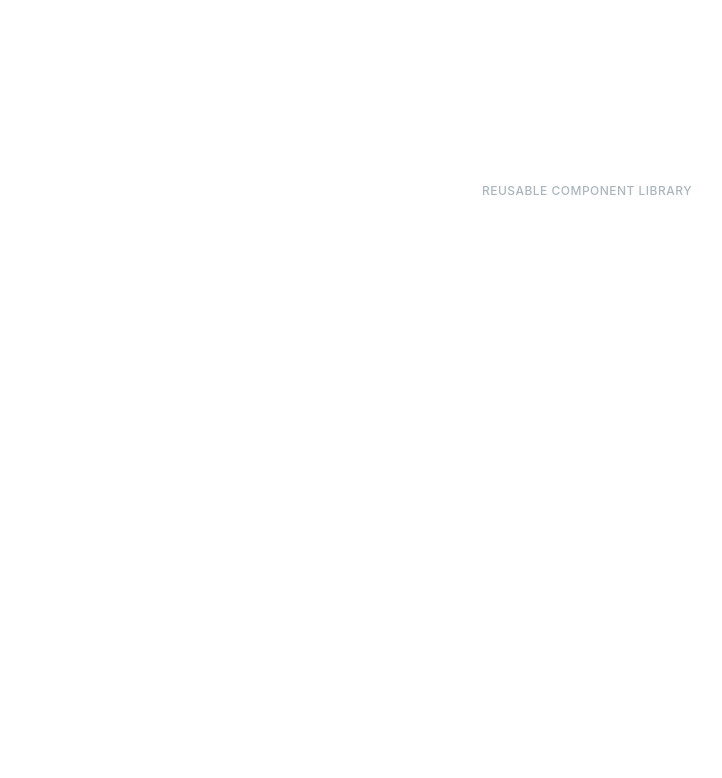
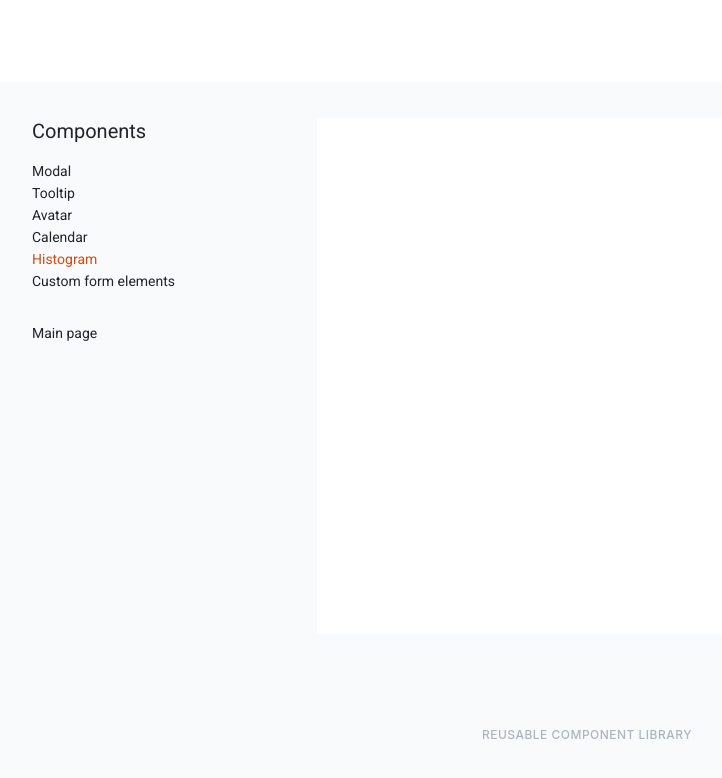
Before and after one commit to js-tasks-ru/htmlcss-20220519_night-raven, a website: page pages/template/template.html in a window 1280 px wide. Shown: the whole page, without its empty margins (53-775 px from the left). Drawn offline with Linux system fonts and the light colour scheme.

Commit message:
page component

```diff
--- a/assets/css/main.css
+++ b/assets/css/main.css
@@ -12,6 +12,7 @@
     --grey-2: #DDE2E5;
     --grey-3: #ACB5BD;
     --grey-4: #495057;
+    --background:#F9FAFC;
 
     --error: var(--red);
     --success: var(--blue);
--- a/pages/template/template.html
+++ b/pages/template/template.html
@@ -11,11 +11,24 @@
     <div class="page">
         <div class="page__header"></div>
         <div class="page__main">
-            <div class="menu">
+            <div class="page__container">
+                    <nav class="menu">
+                        <div class="menu__title">
+                            Components
+                        </div>
+                        <ul class="menu__list">
+                            <li><a href="" class="menu__link">Modal</a></li>
+                            <li><a href="" class="menu__link">Tooltip</a></li>
+                            <li><a href="" class="menu__link">Avatar</a></li>
+                            <li><a href="" class="menu__link">Calendar</a></li>
+                            <li><a href="" class="menu__link menu__link_active">Histogram</a></li>
+                            <li><a href="" class="menu__link">Custom form elements</a></li>
+                            <li><a href="" class="menu__link">Main page</a></li>
+                        </ul>
+                    </nav>
+                <div class="component">
 
-            </div>
-            <div class="component">
-
+                </div>
             </div>
         </div>
         <div class="page__footer footer">
--- a/pages/template/tepmlate.css
+++ b/pages/template/tepmlate.css
@@ -1,20 +1,63 @@
+@import url(../../assets/css/main.css);
+body,html {
+    height: 100%;
+}
 .page {
     display: grid;
-    min-height: 100%;
+    height: 100%;
     grid-template-rows: auto 1fr auto;
+    font-family: 'Inter';
+    box-sizing: border-box;
+}
+.page__container {
+    max-width: 1110px;
+    height: 100%;
+    margin: 0 auto;
+    padding-top: 36px;
+    display: grid;
+    grid-template-rows: 1fr;
+    grid-template-columns: 229px 746px;
+    grid-column-gap: 56px;
 }
 .page__header {
     min-height: 82px;
-    background-color: #FFFFFF;
+    background-color: var(--white);
 }
 .page__main {
-    background-color: #F9FAFC;;
+    background-color:  var(--background);
 }
-.menu {
+.menu__list {
+    list-style-type: none;
+    padding-left: 0px;
+}
+.meni__list li {
+    margin-bottom: 4px;
+}
+.menu__list li:last-child {
+    margin-top: 30px;
+}
+.menu__title {
+    font-size: 20px;
+    line-height: 26px;
+    color: var(--black);
+    margin-bottom: 16px;
+}
+.menu__link {
+    font-size: 14px;
+    line-height: 22px;
+    color: #212429;
+    text-decoration: none;
+}
+.menu__link_active {
+    color: #D84910;;
 }
 .component {
+    height: 100%;
+    background-color: var(--white);
+    padding: 32px 48px;
 }
 .page__footer {
+    background-color: var(--background);
     display: grid;
     justify-content: center;
     padding: 92px 0px 56px;
```
